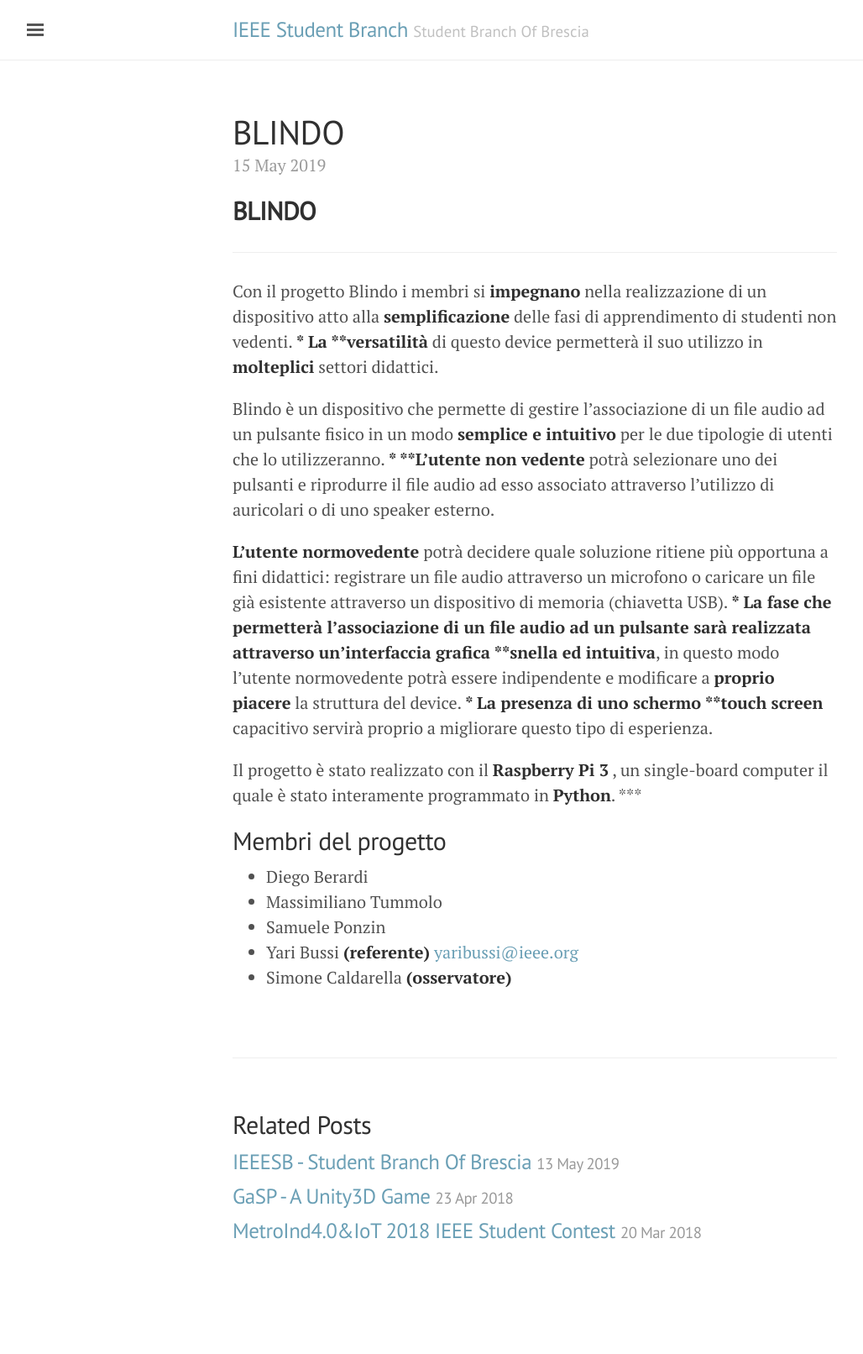
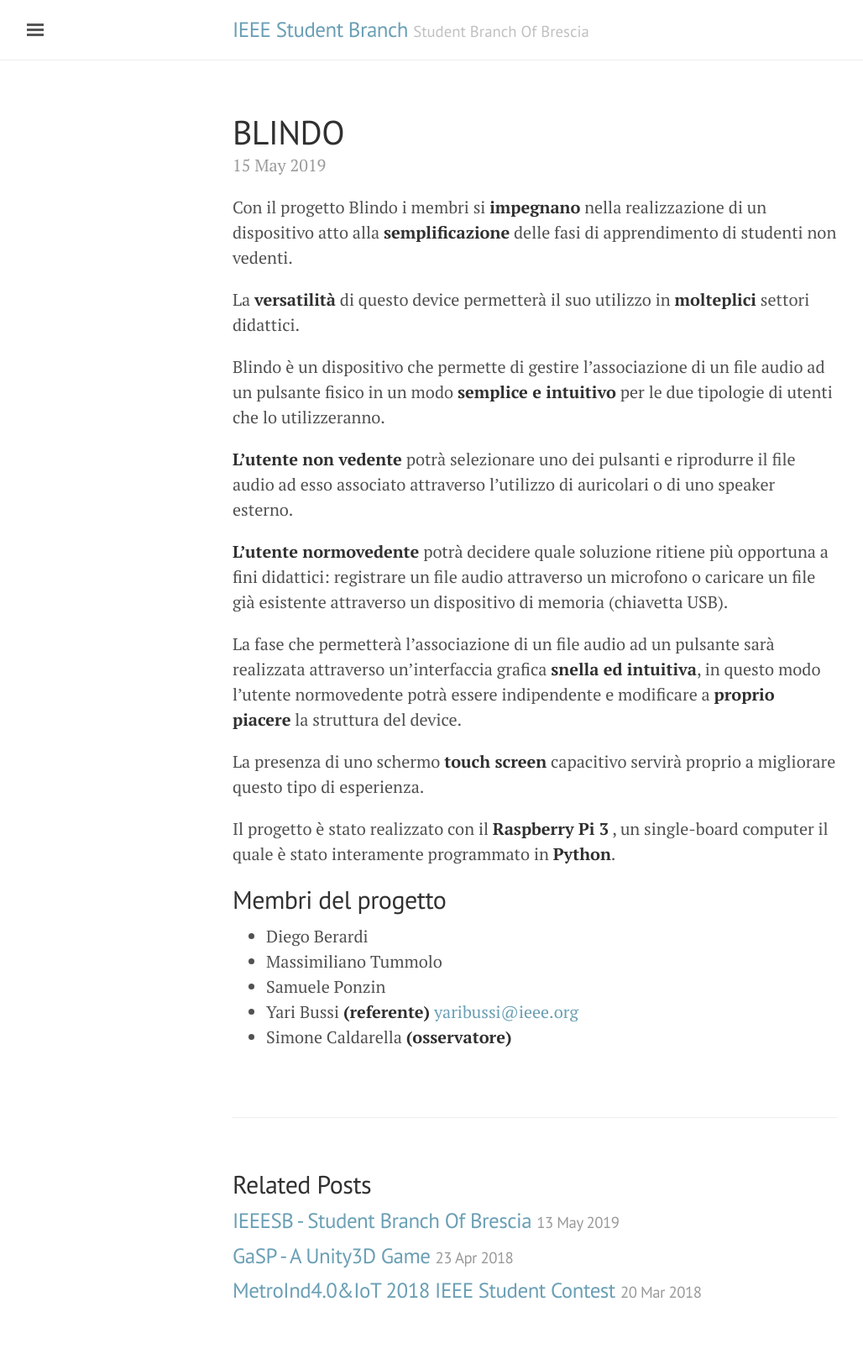
Before and after one commit to ieee-brescia/ieee-brescia.github.io, a Jekyll site: the page built from _posts/2019-05-15-blindo.md, in a window 1280 px wide. Shown: the whole page at 84% size, without its empty margins (3-1031 px from the left). Built offline with Jekyll 4.4.1, drawn with Linux system fonts in a browser that asks for light colours; before the commit the page ends 1542 px from its top, so only the background shows below that.

Commit message:
Fixed blindo

```diff
--- a/_posts/2019-05-15-blindo.md
+++ b/_posts/2019-05-15-blindo.md
@@ -4,25 +4,24 @@ title: BLINDO
 tags : [Current Projects]
 ---
 
-## **BLINDO**
-***
+
 Con il progetto Blindo i membri si **impegnano** nella realizzazione di un dispositivo atto alla **semplificazione** delle fasi di apprendimento di studenti non vedenti.
-***
+
 La **versatilità** di questo device permetterà il suo utilizzo in **molteplici** settori didattici.
 
 Blindo è un dispositivo che permette di gestire l’associazione di un file audio ad un pulsante fisico in un modo **semplice e intuitivo** per le due tipologie di utenti che lo utilizzeranno.
-***
+
 **L’utente non vedente** potrà selezionare uno dei pulsanti e riprodurre il file audio ad esso associato attraverso l’utilizzo di auricolari o di uno speaker esterno.
 
 **L’utente normovedente** potrà decidere quale soluzione ritiene più opportuna a fini didattici:
 registrare un file audio attraverso un microfono o caricare un file già esistente attraverso un dispositivo di memoria (chiavetta USB).
-***
+
 La fase che permetterà l’associazione di un file audio ad un pulsante sarà realizzata attraverso un’interfaccia grafica **snella ed intuitiva**, in questo modo l’utente normovedente potrà essere indipendente e modificare a **proprio piacere** la struttura del device.
-***
+
 La presenza di uno schermo **touch screen** capacitivo servirà proprio a migliorare questo tipo di esperienza.
 
 Il progetto è stato realizzato con il **Raspberry Pi 3** , un single-board computer il quale è stato interamente programmato in **Python**.
-***
+
 ## Membri del progetto
 
 * Diego Berardi
```
